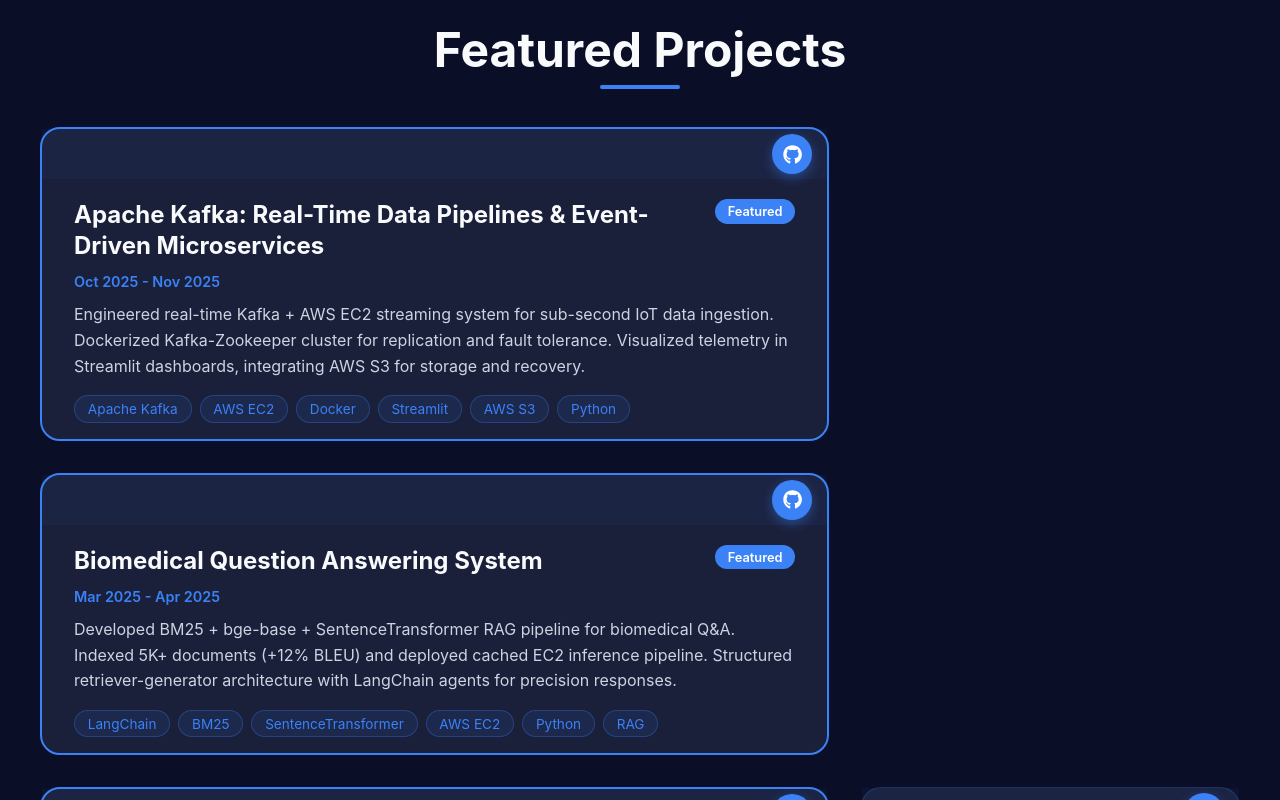
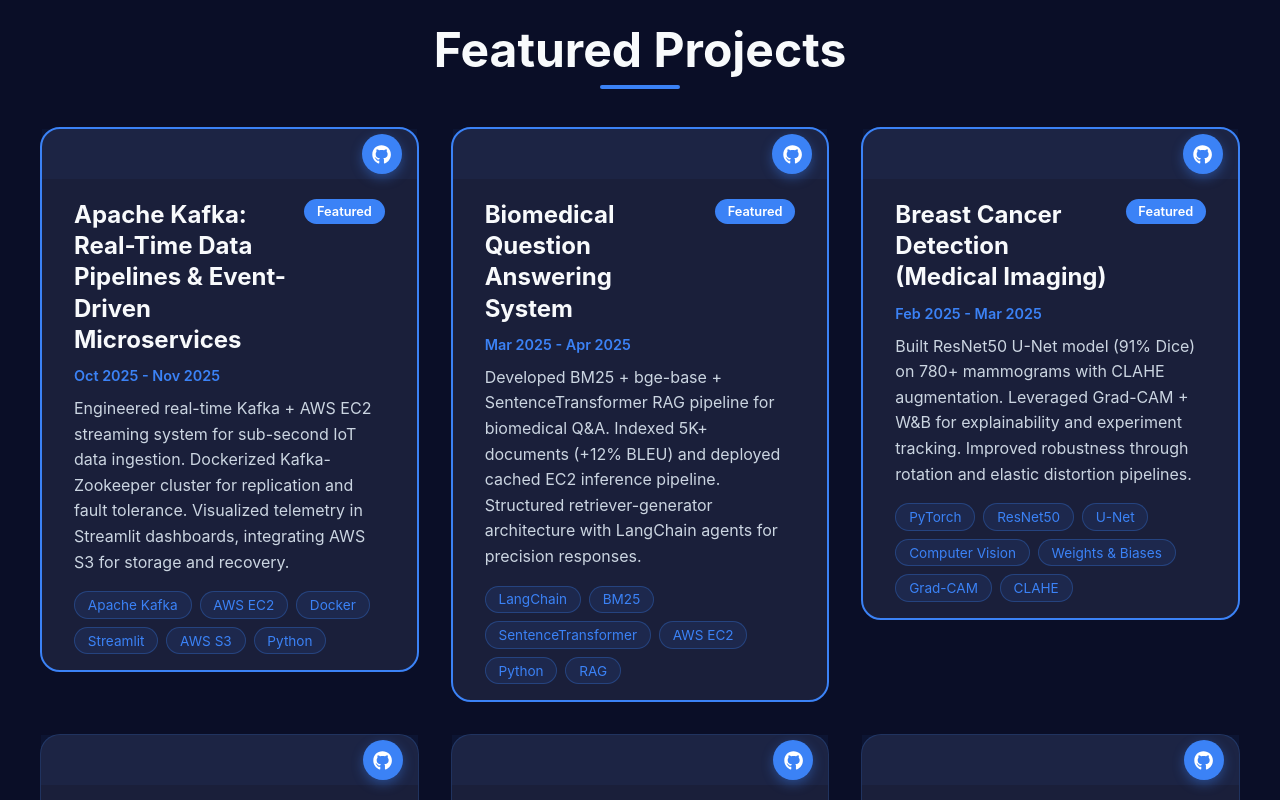
Before and after one commit to aryamanjalali/portfolio-website, a React (Vite) app: page / in a window 1280 px wide. Shown: the part 5280-6080 px from the top of the page. Built offline with nearby package versions, Linux system fonts and the light colour scheme.

Commit message:
Improve project cards grid layout for better arrangement

```diff
--- a/src/components/Projects.css
+++ b/src/components/Projects.css
@@ -7,7 +7,7 @@
 
 .projects-grid {
   display: grid;
-  grid-template-columns: repeat(auto-fill, minmax(350px, 1fr));
+  grid-template-columns: repeat(auto-fit, minmax(350px, 1fr));
   gap: 2rem;
   align-items: start;
   opacity: 1;
@@ -41,7 +41,6 @@
 
 .project-card.featured {
   border: 2px solid var(--primary-color);
-  grid-column: span 2;
 }
 
 .project-image-container {
```
